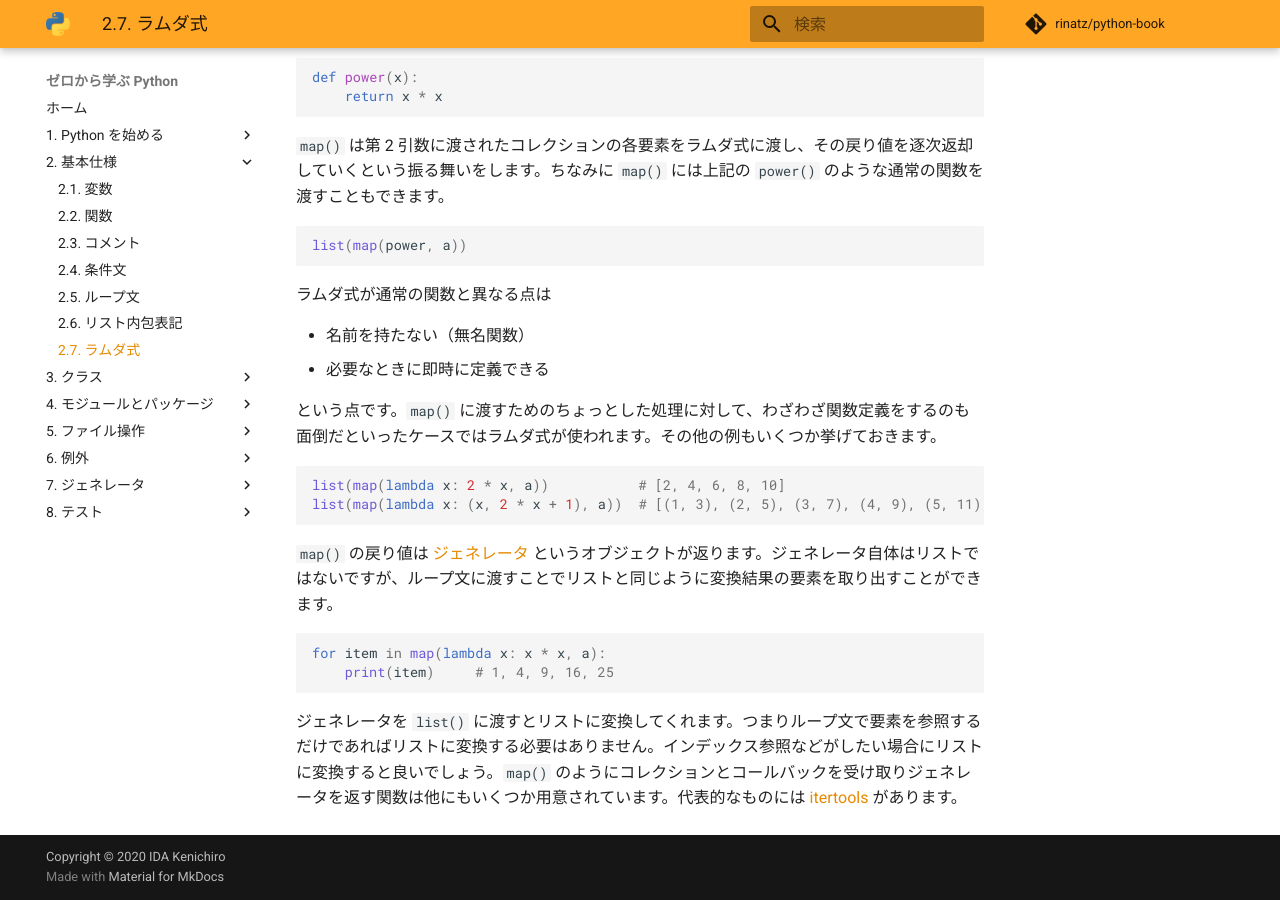
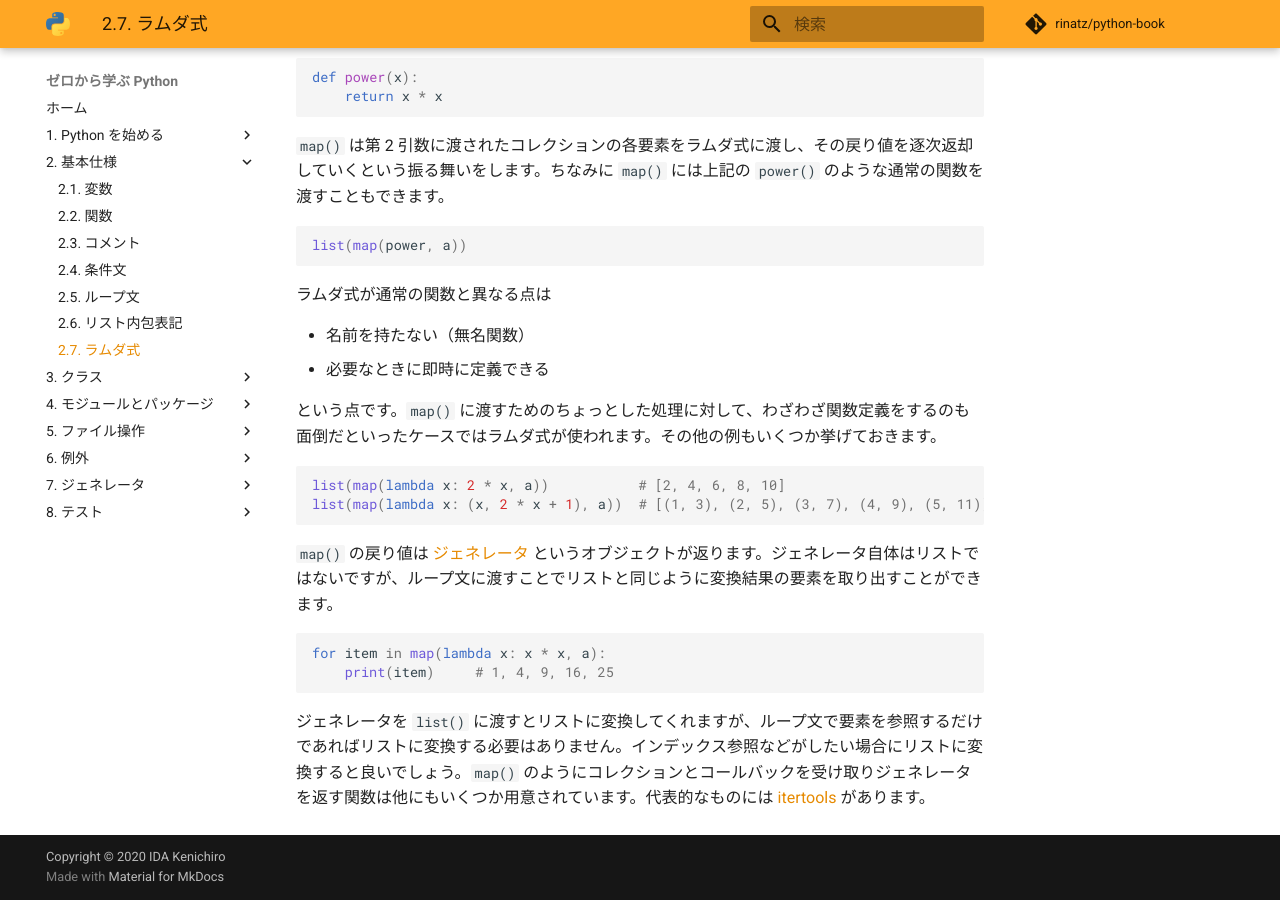
Before and after one commit to rinatz/python-book, an MkDocs documentation site: the page built from docs/ch02-07-lambdas.md, in a window 1280 px wide and 900 px high, scrolled down 708 px. Built offline with MkDocs 1.6.1 and Material for MkDocs 9.7.7, drawn with Linux system fonts in a browser that asks for light colours; comment, search, counter and statistics services are not loaded.

Commit message:
Fix typo

````diff
--- a/docs/ch02-07-lambdas.md
+++ b/docs/ch02-07-lambdas.md
@@ -55,6 +55,6 @@ for item in map(lambda x: x * x, a):
     print(item)     # 1, 4, 9, 16, 25
 ```
 
-ジェネレータを `list()` に渡すとリストに変換してくれます。つまりループ文で要素を参照するだけであればリストに変換する必要はありません。インデックス参照などがしたい場合にリストに変換すると良いでしょう。`map()` のようにコレクションとコールバックを受け取りジェネレータを返す関数は他にもいくつか用意されています。代表的なものには [itertools] があります。
+ジェネレータを `list()` に渡すとリストに変換してくれますが、ループ文で要素を参照するだけであればリストに変換する必要はありません。インデックス参照などがしたい場合にリストに変換すると良いでしょう。`map()` のようにコレクションとコールバックを受け取りジェネレータを返す関数は他にもいくつか用意されています。代表的なものには [itertools] があります。
 
 [itertools]: https://docs.python.org/ja/3/library/itertools.html
````
Also changed, not shown: docs/ch02-02-functions.md (+1 -1 lines), docs/ch07-01-generators.md (+1 -1 lines).
